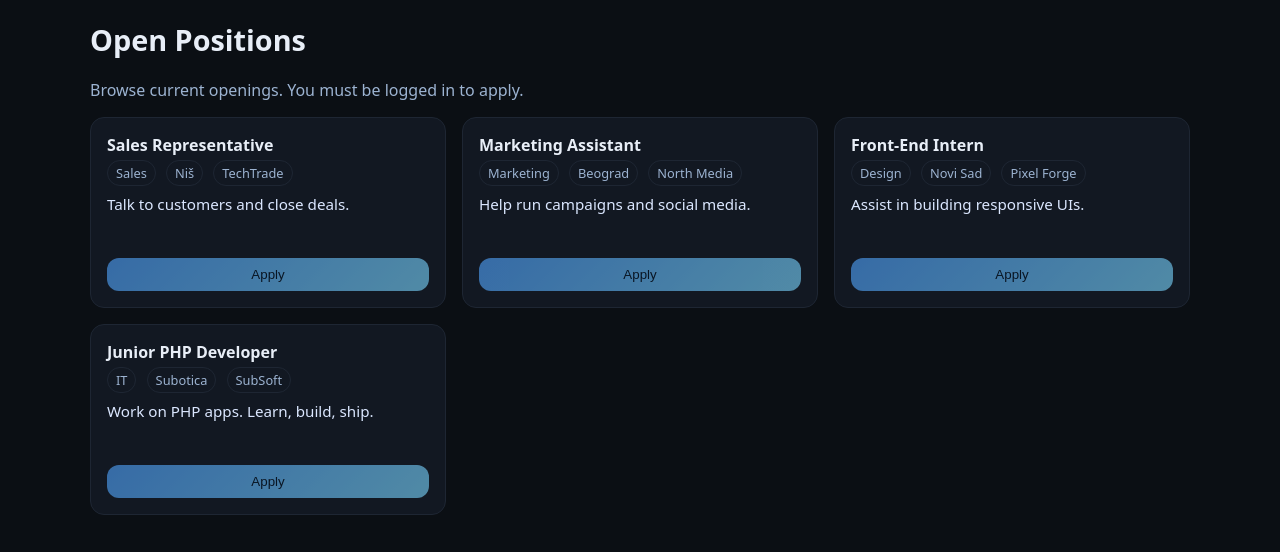
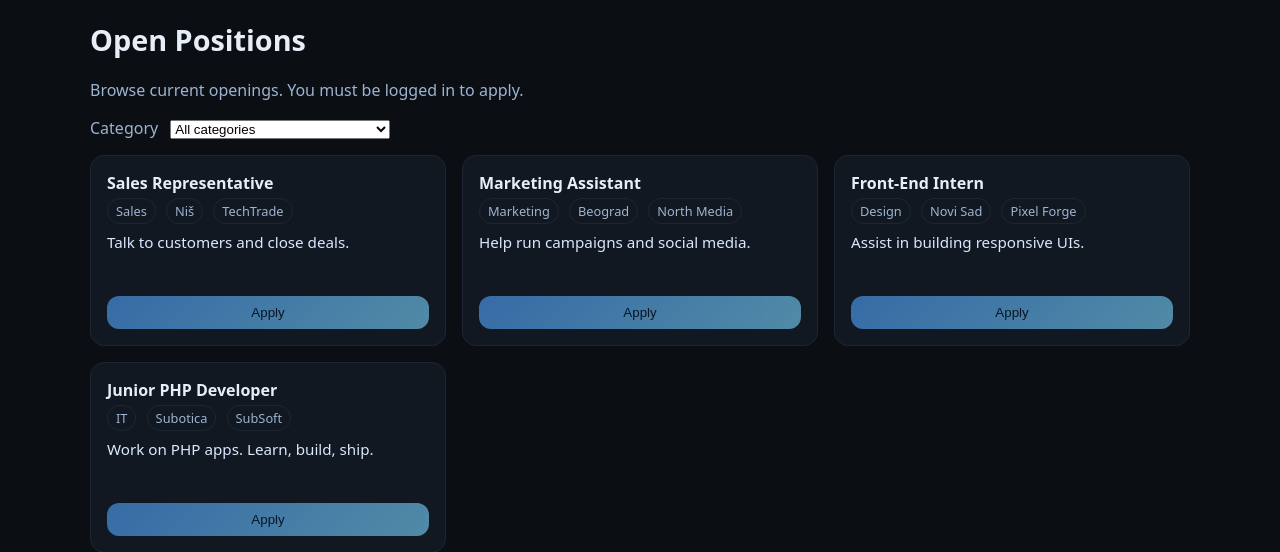
Before and after one commit to evasion123/joblisting, a PHP site: page / in a window 1280 px wide. Shown: the part 49-601 px from the top of the page. Run offline with PHP 8.4, Linux system fonts and the light colour scheme; data comes from the database, SQL or seed files in the repository.

Commit message:
Add files via upload
Added job search based on category (user/guest), added delete listing (company), and some other minor tweaks and changes

```diff
--- /dev/null
+++ b/projekat/api/categories.php
@@ -0,0 +1,11 @@
+<?php
+require_once __DIR__ . '/../init.php';
+header('Content-Type: application/json; charset=utf-8');
+
+try {
+  $st = get_pdo()->query('SELECT id, name FROM categories ORDER BY name');
+  echo json_encode(['ok' => true, 'categories' => $st->fetchAll()]);
+} catch (Throwable $e) {
+  http_response_code(500);
+  echo json_encode(['ok' => false, 'error' => 'Server error']);
+}
--- a/projekat/api/listings.php
+++ b/projekat/api/listings.php
@@ -4,18 +4,33 @@
 
 try {
     $pdo = get_pdo();
-    $stmt = $pdo->query('
-        SELECT j.id, j.title, j.company_name, j.city, j.description,
-               c.name AS category
-        FROM jobs j
-        LEFT JOIN categories c ON c.id = j.category_id
-        WHERE j.is_active = 1
-        ORDER BY j.created_at DESC, j.id DESC
-    ');
-    $rows = $stmt->fetchAll();
-    echo json_encode(['ok' => true, 'jobs' => $rows], JSON_UNESCAPED_UNICODE);
+    $categoryId = intval($_GET['category_id'] ?? 0);
+
+    $sql = '
+      SELECT j.id, j.title, j.company_name, j.city, j.description,
+             c.name AS category
+      FROM jobs j
+      LEFT JOIN categories c ON c.id = j.category_id
+      WHERE j.is_active = 1
+    ';
+
+    $params = [];
+    if ($categoryId > 0) {
+        $sql .= ' AND j.category_id = ?';
+        $params[] = $categoryId;
+    }
+
+    $sql .= ' ORDER BY j.created_at DESC, j.id DESC';
+
+    if ($params) {
+        $st = $pdo->prepare($sql);
+        $st->execute($params);
+    } else {
+        $st = $pdo->query($sql);
+    }
+
+    echo json_encode(['ok' => true, 'jobs' => $st->fetchAll()], JSON_UNESCAPED_UNICODE);
 } catch (Throwable $e) {
     http_response_code(500);
     echo json_encode(['ok' => false, 'error' => 'Server error']);
 }
-?>
--- a/projekat/assets/main.js
+++ b/projekat/assets/main.js
@@ -1,29 +1,44 @@
-async function fetchJobs() {
-  const res = await fetch('api/listings.php', { headers: { 'Accept': 'application/json' } });
+async function fetchCategories() {
+  const r = await fetch("api/categories.php", {
+    headers: { Accept: "application/json" },
+  });
+  const j = await r.json();
+  if (!j.ok) throw new Error(j.error || "Failed to load categories");
+  return j.categories;
+}
+
+async function fetchJobs(params = {}) {
+  const qs = new URLSearchParams();
+  if (params.category_id && Number(params.category_id) > 0)
+    qs.set("category_id", params.category_id);
+  const url = "api/listings.php" + (qs.toString() ? "?" + qs.toString() : "");
+  const res = await fetch(url, { headers: { Accept: "application/json" } });
   const data = await res.json();
-  if (!data.ok) throw new Error(data.error || 'Failed to load jobs');
+  if (!data.ok) throw new Error(data.error || "Failed to load jobs");
   return data.jobs;
 }
 
 function jobCard(job) {
-  const div = document.createElement('div');
-  div.className = 'card job';
+  const div = document.createElement("div");
+  div.className = "card job";
   div.innerHTML = `
     <div class="title">${escapeHtml(job.title)}</div>
     <div class="meta">
-      <span class="tag">${escapeHtml(job.category || 'General')}</span>
+      <span class="tag">${escapeHtml(job.category || "General")}</span>
       <span class="tag">${escapeHtml(job.city)}</span>
       <span class="tag">${escapeHtml(job.company_name)}</span>
     </div>
     <div class="desc">${escapeHtml(job.description)}</div>
-    <button class="btn primary block apply-btn" data-id="${job.id}">Apply</button>
+    <button class="btn primary block apply-btn" data-id="${
+      job.id
+    }">Apply</button>
   `;
-  const btn = div.querySelector('.apply-btn');
+  const btn = div.querySelector(".apply-btn");
   if (!window.IS_LOGGED_IN) {
-    btn.setAttribute('disabled', 'disabled');
-    btn.title = 'Please login to apply';
+    btn.setAttribute("disabled", "disabled");
+    btn.title = "Please login to apply";
   } else {
-    btn.addEventListener('click', () => apply(job.id, btn));
+    btn.addEventListener("click", () => apply(job.id, btn));
   }
   return div;
 }
@@ -31,14 +46,17 @@
 async function apply(jobId, button) {
   button.disabled = true;
   try {
-    const res = await fetch('api/apply.php', {
-      method: 'POST',
-      headers: { 'Content-Type': 'application/json', 'Accept': 'application/json' },
-      body: JSON.stringify({ job_id: jobId })
+    const res = await fetch("api/apply.php", {
+      method: "POST",
+      headers: {
+        "Content-Type": "application/json",
+        Accept: "application/json",
+      },
+      body: JSON.stringify({ job_id: jobId }),
     });
     const data = await res.json();
-    if (!res.ok || !data.ok) throw new Error(data.error || 'Apply failed');
-    button.textContent = 'Applied ✓';
+    if (!res.ok || !data.ok) throw new Error(data.error || "Apply failed");
+    button.textContent = "Applied ✓";
   } catch (e) {
     alert(e.message);
     button.disabled = false;
@@ -46,23 +64,53 @@
 }
 
 function escapeHtml(s) {
-  return String(s ?? '').replace(/[&<>"']/g, (c) => ({
-    '&':'&amp;','<':'&lt;','>':'&gt;','"':'&quot;',"'":'&#39;'
-  }[c]));
+  return String(s ?? "").replace(
+    /[&<>"']/g,
+    (c) =>
+      ({ "&": "&amp;", "<": "&lt;", ">": "&gt;", '"': "&quot;", "'": "&#39;" }[
+        c
+      ])
+  );
 }
 
-(async () => {
-  const container = document.getElementById('jobs');
+async function init() {
+  const jobsContainer = document.getElementById("jobs");
+  const select = document.getElementById("category-filter");
+
+  // Populate categories
   try {
-    const jobs = await fetchJobs();
-    if (!jobs.length) {
-      container.innerHTML = '<p class="muted">No jobs yet.</p>';
-      return;
+    const cats = await fetchCategories();
+    select.innerHTML =
+      `<option value="0">All categories</option>` +
+      cats
+        .map((c) => `<option value="${c.id}">${escapeHtml(c.name)}</option>`)
+        .join("");
+  } catch (e) {
+    select.innerHTML = `<option value="0">(failed to load)</option>`;
+  }
+
+  // Load and render jobs (with optional category filter)
+  async function renderJobs() {
+    jobsContainer.innerHTML = '<p class="muted">Loading...</p>';
+    try {
+      const jobs = await fetchJobs({ category_id: select.value });
+      if (!jobs.length) {
+        jobsContainer.innerHTML = '<p class="muted">No jobs found.</p>';
+        return;
+      }
+      const frag = document.createDocumentFragment();
+      jobs.forEach((j) => frag.appendChild(jobCard(j)));
+      jobsContainer.innerHTML = "";
+      jobsContainer.appendChild(frag);
+    } catch (e) {
+      jobsContainer.innerHTML = `<div class="alert error">${escapeHtml(
+        e.message
+      )}</div>`;
     }
-    const frag = document.createDocumentFragment();
-    jobs.forEach(j => frag.appendChild(jobCard(j)));
-    container.appendChild(frag);
-  } catch (e) {
-    container.innerHTML = `<div class="alert error">${escapeHtml(e.message)}</div>`;
   }
-})();
+
+  select.addEventListener("change", renderJobs);
+  await renderJobs();
+}
+
+init();
--- a/projekat/assets/styles.css
+++ b/projekat/assets/styles.css
@@ -115,6 +115,15 @@
   opacity: 0.6;
   cursor: not-allowed;
 }
+.btn.danger {
+  background: #2a1414;
+  border-color: #5a2a2a;
+  color: #ffd7d7;
+}
+.btn.danger:hover {
+  filter: brightness(1.05);
+}
+
 .tag {
   display: inline-block;
   padding: 0.2rem 0.5rem;
--- a/projekat/index.php
+++ b/projekat/index.php
@@ -28,6 +28,11 @@
   <main class="container">
     <h1>Open Positions</h1>
     <p class="muted">Browse current openings. You must be logged in to apply.</p>
+<div class="row" style="gap:.5rem; align-items:center; margin:.5rem 0 0.5rem;">
+  <label class="muted">Category
+    <select id="category-filter" style="margin-left:.5rem; min-width:220px;"></select>
+  </label>
+</div>
 
     <div id="jobs" class="grid"></div>
   </main>
```
Also changed, not shown: projekat/assets/company.js (+25 -0 lines).
